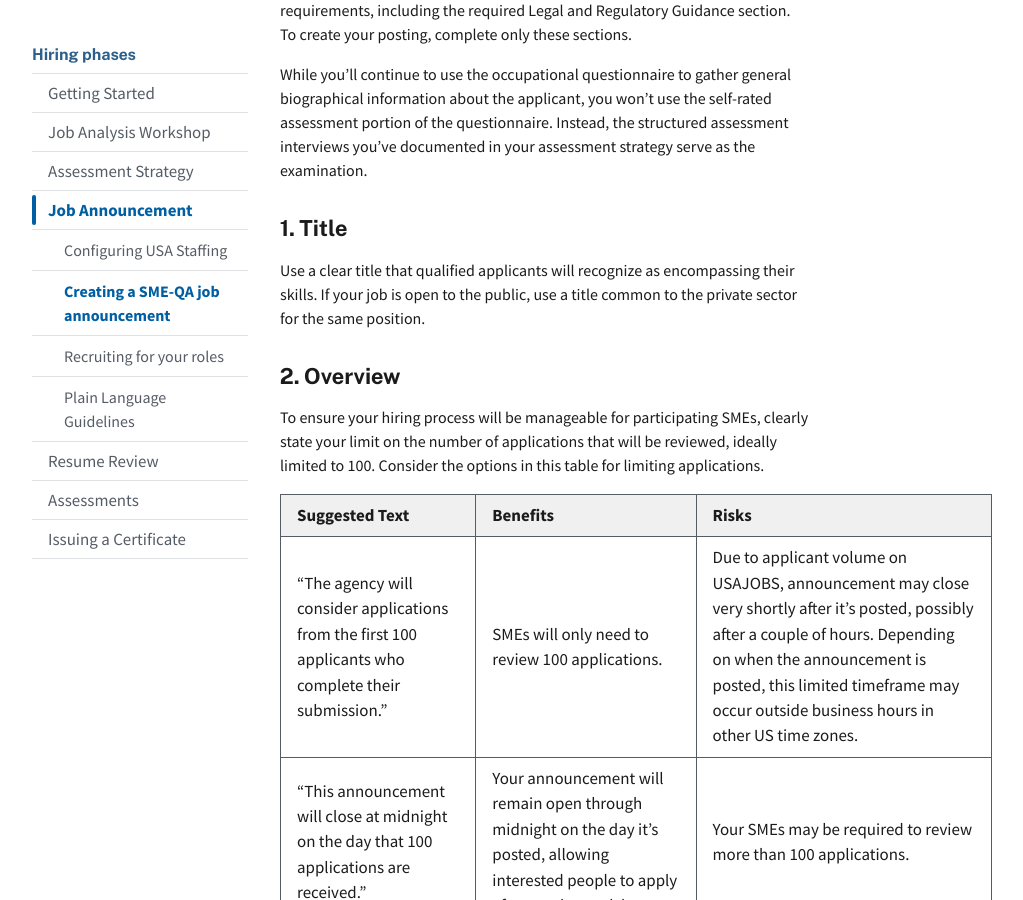
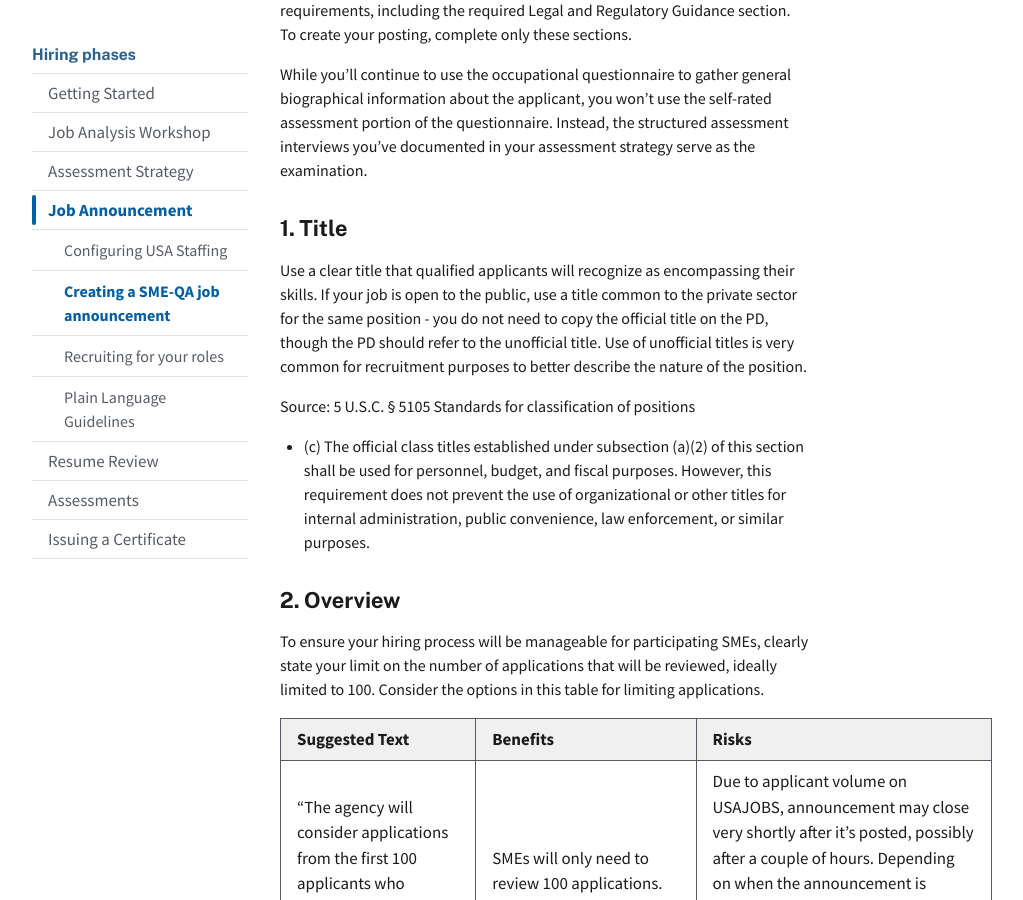
Before and after one commit to usds/SME-QA-Website, a Jekyll site: the page built from pages/phases/job-announcement/create-job-announcement.md, in a window 1280 px wide and 900 px high, scrolled down 529 px. Shown: the whole window, without its empty margins (128-1151 px from the left). Built offline with Jekyll 4.4.1, drawn with Linux system fonts in a browser that asks for light colours.

Commit message:
adding note from what we learned from Ro

```diff
--- a/pages/phases/job-announcement/create-job-announcement.md
+++ b/pages/phases/job-announcement/create-job-announcement.md
@@ -19,7 +19,10 @@ While you'll continue to use the occupational questionnaire to gather general bi
 
 ### 1. Title
 
-Use a clear title that qualified applicants will recognize as encompassing their skills. If your job is open to the public, use a title common to the private sector for the same position.
+Use a clear title that qualified applicants will recognize as encompassing their skills. If your job is open to the public, use a title common to the private sector for the same position - you do not need to copy the official title on the PD, though the PD should refer to the unofficial title. Use of unofficial titles is very common for recruitment purposes to better describe the nature of the position.
+
+Source: 5 U.S.C. § 5105 Standards for classification of positions
+ - (c) The official class titles established under subsection (a)(2) of this section shall be used for personnel, budget, and fiscal purposes. However, this requirement does not prevent the use of organizational or other titles for internal administration, public convenience, law enforcement, or similar purposes.
 
 ### 2. Overview
 
```
